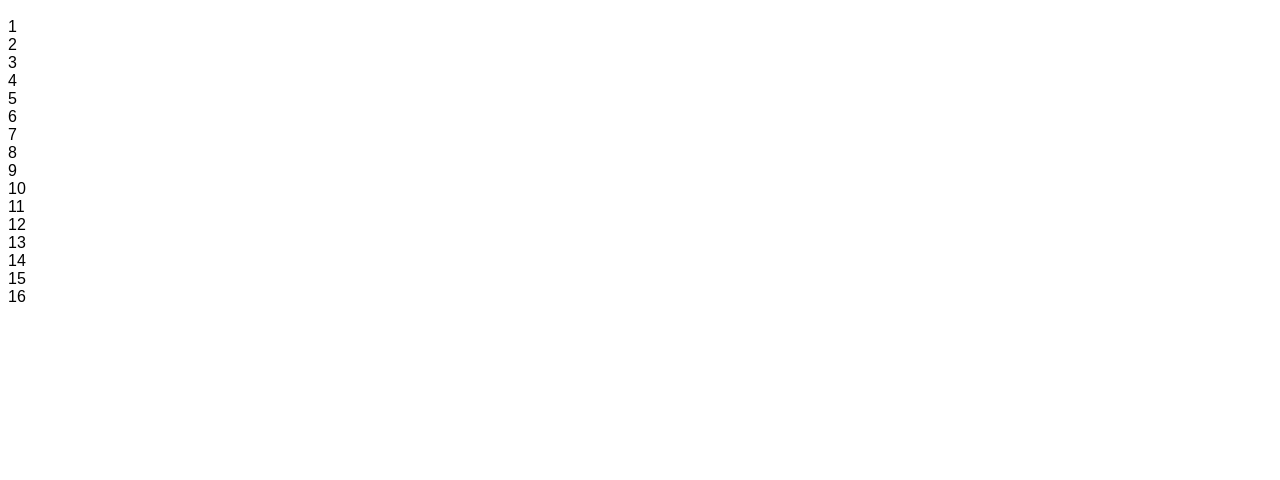
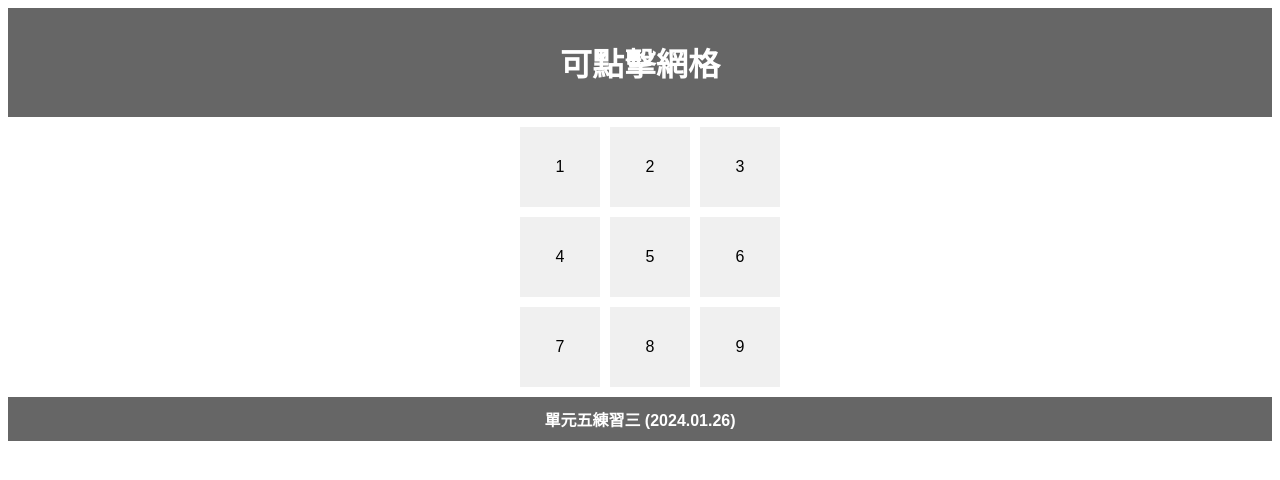
Before and after one commit to RyanMa511/Memory-matching-game, a plain HTML site: page index.html in a window 1280 px wide. Drawn offline with Linux system fonts and the light colour scheme.

Commit message:
Update index.html

```diff
--- a/index.html
+++ b/index.html
@@ -1,83 +1,122 @@
 <!DOCTYPE html>
 <html>
-  <head>
-    <meta http-equiv="Content-Type" content="text/html; charset=utf-8">
-    <title>memory matching game</title>
+
+<head>
+    <meta http-equiv="Content-Type" content="text/html; charset=utf-8"> <!-- 設定文件的內容類型和字符編碼 -->
+
+    <title>可點擊網格</title> <!-- 設定網頁標題 -->
+
     <style>
         * {
-            font-family: Arial;
+            font-family: Arial; /* 設定全 HTML 字體為 Arial */
         }
+
         header, footer {
-            background-color: #666666;
-            color: #FFFFFF;
-            text-align: center;
-            padding: 10px;
+            background-color: #666666; /* 設定 header 和 footer 的背景顏色 */
+            color: #FFFFFF; /* 設定 header 和 footer 的文字顏色 */
+            text-align: center; /* 文字居中對齊 */
+            padding: 10px; /* 內邊距設定 */
         }
+
         main {
-            padding: 10px 0;
+            padding: 10px 0; /* 上下留白 */
         }
+
         .grid-container {
-            display: grid;
-            grid-template-columns: repeat(4, 1fr);
-            grid-gap: 10px;
-            width: 240px;
-            margin: auto;
+            display: grid; /* 設定為網格布局 */
+            grid-template-columns: repeat(3, 1fr); /* 創建三列等寬布局，容器寬度變化時自動調整 */
+            grid-gap: 10px; /* 卡片之間的間隙 */
+            width: 240px; /* 網格的總寬度 */
+            margin: auto; /* 將網格置於頁面中央 */
         }
+
         .grid-item {
-            display: grid;
-            width: 80px;
-            height: 80px;
-            justify-content: center;
-            align-items: center;
-            background-color: #F0F0F0;
-            cursor: pointer;
+            display: grid; /* 設定為網格布局 */
+            width: 80px; /* 每個網格項目的固定寬度 */
+            height: 80px; /* 每個網格項目的固定高度 */
+            justify-content: center; /* 水平居中對齊 */
+            align-items: center; /* 垂直居中對齊 */
+            background-color: #F0F0F0; /* 灰色背景 */
+            cursor: pointer; /* 指示元素可點擊 */
         }
+
         .yellow {
-            background-color: #ff0;
+            background-color: #ff0; /* 黃色背景 */
         }
     </style>
 </head>
+
 <body>
-  <main>
-    <div grid="grid-container">
-        <div id="grid1" grid="grid-item">1</div>
-        <div id="grid2" grid="grid-item">2</div>
-        <div id="grid3" grid="grid-item">3</div>
-        <div id="grid4" grid="grid-item">4</div>
-        <div id="grid5" grid="grid-item">5</div>
-        <div id="grid6" grid="grid-item">6</div>
-        <div id="grid7" grid="grid-item">7</div>
-        <div id="grid8" grid="grid-item">8</div>
-        <div id="grid9" grid="grid-item">9</div>
-        <div id="grid9" grid="grid-item">10</div>
-        <div id="grid9" grid="grid-item">11</div>
-        <div id="grid9" grid="grid-item">12</div>
-        <div id="grid9" grid="grid-item">13</div>
-        <div id="grid9" grid="grid-item">14</div>
-        <div id="grid9" grid="grid-item">15</div>
-        <div id="grid9" grid="grid-item">16</div>
+
+<header>
+    <h1>可點擊網格</h1> <!-- 頁面標題 -->
+</header>
+
+<main>
+    <div class="grid-container">
+        <!-- 添加9個div以形成3x3網格 -->
+        <div id="grid1" class="grid-item">1</div>
+        <div id="grid2" class="grid-item">2</div>
+        <div id="grid3" class="grid-item">3</div>
+        <div id="grid4" class="grid-item">4</div>
+        <div id="grid5" class="grid-item">5</div>
+        <div id="grid6" class="grid-item">6</div>
+        <div id="grid7" class="grid-item">7</div>
+        <div id="grid8" class="grid-item">8</div>
+        <div id="grid9" class="grid-item">9</div>
     </div>
 </main>
+
+<footer>
+    <b>單元五練習三 (2024.01.26)</b> <!-- 頁腳信息 -->
+</footer>
+
 <script>
+    // 定義 toggleGridSelection 函數，該函數會在網格項目被點擊時被呼叫
     function toggleGridSelection(event) {
+        // event.target 取得觸發事件的元素，即被點擊的卡片
         var grid = event.target;
+
+        // 使用 getAttribute 方法從卡片元素上獲取 'data-click-count' 屬性值，該值用於記錄該卡片被點擊的次數
+        // 如果 'data-click-count' 不存在（即第一次點擊），則默認為 0
         var clickCount = grid.getAttribute('data-click-count') || 0;
+
+        // 使用 parseInt 函數將點擊次數（目前是字符串）轉換為整數類型，以便進行數學運算
         clickCount = parseInt(clickCount, 10);
+
+        // 移除卡片元素的 'yellow' 類別，重置顏色為初始狀態（灰色）
+        // 這樣做是為了確保我們可以正確地應用新的顏色類別
         grid.classList.remove('yellow');
+
+        // 根據卡片目前的點擊次數，決定卡片的下一步行為
         switch (clickCount) {
             case 0:
+                // 如果點擊次數為0（即第一次點擊） - 將卡片的背景顏色設為黃色
                 grid.classList.add('yellow');
                 break;
             case 1:
+                // 如果點擊次數為1（即第二次點擊） - 重置顏色為灰色，為此將 clickCount 重置為 -1
+                // 因為在本函數的最後，clickCount 會增加1，所以實際上它會被設定為0，準備下一輪的點擊
                 clickCount = -1;
                 break;
         }
+
+        // 將點擊次數增加 1，準備下一次點擊
         clickCount += 1;
+
+        // 使用 setAttribute 方法更新卡片元素的 'data-click-count' 屬性值
+        // 將點擊次數轉換為字符串格式，因為 HTML 屬性值必須為字符串
         grid.setAttribute('data-click-count', clickCount.toString());
 	}
+
+	// 使用 querySelectorAll 方法選取所有的 '.grid-item' 元素（即所有網格）
+	// 然後使用 forEach 方法遍歷這些元素
 	document.querySelectorAll('.grid-item').forEach(function (grid) {
+        // 為每個網格元素添加一個點擊事件監聽器
+        // 當卡片被點擊時，toggleGridSelection 函數會被執行
         grid.addEventListener('click', toggleGridSelection);
     });
 </script>
+
 </body>
 </html>
```
